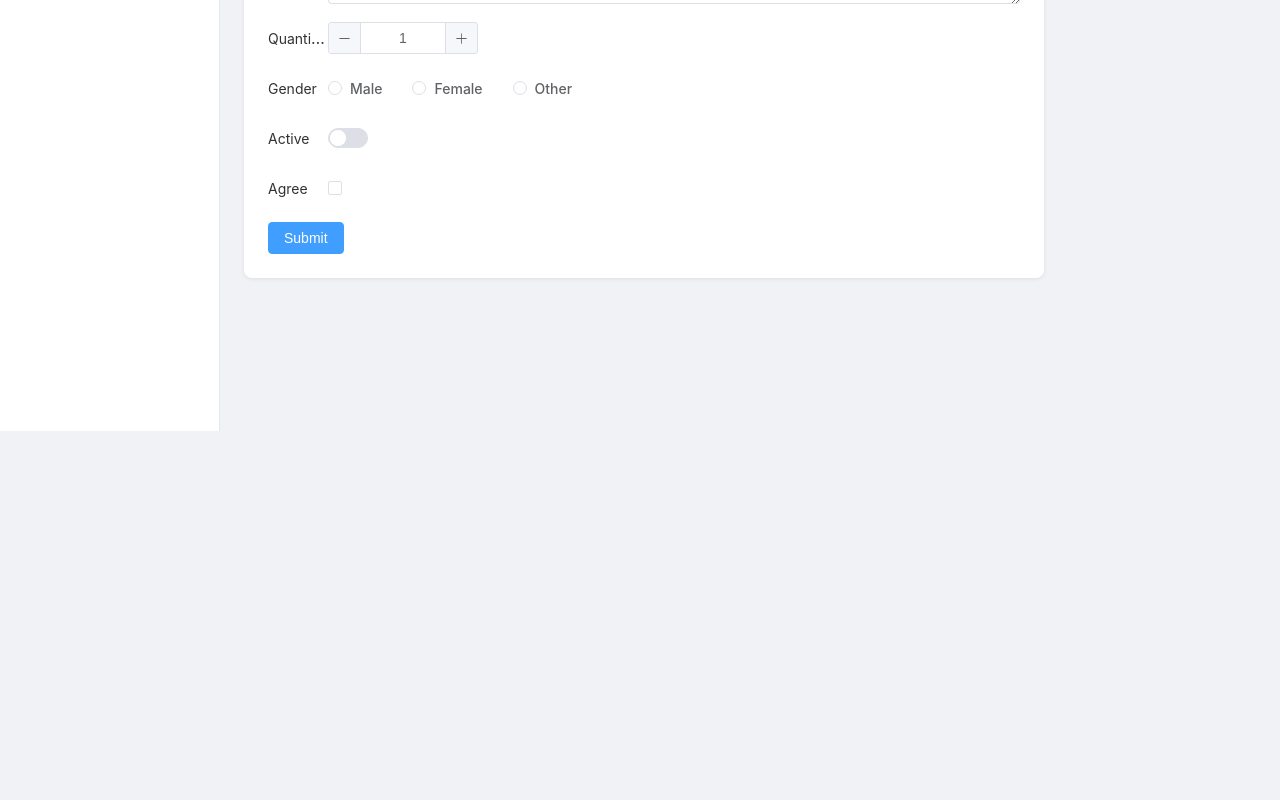
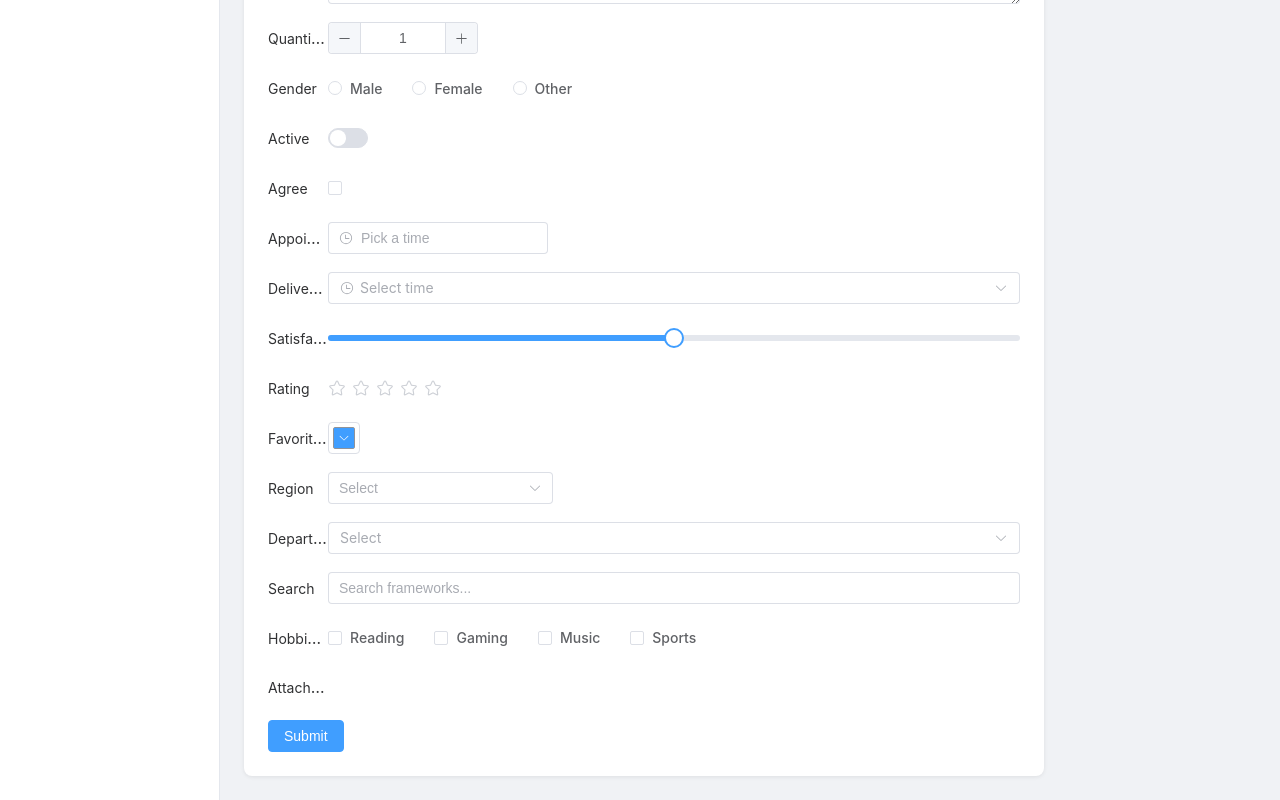
Before and after one commit to dreamllq/d-form, a Vue app in the folder apps/demo/: page /basic-fields in a window 1280 px wide. Shown: the part 369-1169 px from the top of the page. Before the commit the page ends 800 px from the top, so only its background shows below. Built offline with nearby package versions, Linux system fonts and the light colour scheme.

Commit message:
feat(demo): add all 18 Element Plus adapter components to BasicFieldsPage

```diff
--- a/apps/demo/src/pages/BasicFieldsPage.vue
+++ b/apps/demo/src/pages/BasicFieldsPage.vue
@@ -1,7 +1,7 @@
 <template>
   <div class="page">
     <h2 class="page-title">Basic Fields</h2>
-    <p class="page-desc">All 8 Element Plus field types rendered via DForm</p>
+    <p class="page-desc">All 18 Element Plus field types rendered via DForm</p>
 
     <div class="form-card">
       <DForm :schema="schema" :initial-values="initialValues" @submit="handleSubmit">
@@ -13,6 +13,16 @@
         <DFormItem name="gender" :schema="schema.properties.gender" />
         <DFormItem name="active" :schema="schema.properties.active" />
         <DFormItem name="agree" :schema="schema.properties.agree" />
+        <DFormItem name="appointmentTime" :schema="schema.properties.appointmentTime" />
+        <DFormItem name="deliveryTime" :schema="schema.properties.deliveryTime" />
+        <DFormItem name="satisfaction" :schema="schema.properties.satisfaction" />
+        <DFormItem name="rating" :schema="schema.properties.rating" />
+        <DFormItem name="favoriteColor" :schema="schema.properties.favoriteColor" />
+        <DFormItem name="region" :schema="schema.properties.region" />
+        <DFormItem name="department" :schema="schema.properties.department" />
+        <DFormItem name="search" :schema="schema.properties.search" />
+        <DFormItem name="hobbies" :schema="schema.properties.hobbies" />
+        <DFormItem name="attachments" :schema="schema.properties.attachments" />
         <el-button type="primary" native-type="submit">Submit</el-button>
       </DForm>
     </div>
@@ -29,6 +39,17 @@ import { ref } from 'vue'
 import { DForm, DFormItem } from '@d-form/vue'
 import type { FormSchema } from '@d-form/shared'
 import { ElButton } from 'element-plus'
+
+const fetchSuggestions = (queryString: string, cb: any) => {
+  const results = [
+    { value: 'Vue' },
+    { value: 'React' },
+    { value: 'Angular' },
+    { value: 'Svelte' },
+    { value: 'Solid' },
+  ].filter((item) => item.value.toLowerCase().includes(queryString.toLowerCase()))
+  cb(results)
+}
 
 const schema: FormSchema = {
   type: 'object',
@@ -69,6 +90,122 @@ const schema: FormSchema = {
     },
     active: { type: 'boolean', component: 'switch', title: 'Active' },
     agree: { type: 'boolean', component: 'checkbox', title: 'Agree' },
+    appointmentTime: {
+      type: 'string',
+      component: 'time-picker',
+      title: 'Appointment Time',
+      componentProps: { placeholder: 'Pick a time' },
+    },
+    deliveryTime: {
+      type: 'string',
+      component: 'time-select',
+      title: 'Delivery Time',
+      componentProps: { start: '08:00', step: '00:30', end: '20:00', placeholder: 'Select time' },
+    },
+    satisfaction: {
+      type: 'number',
+      component: 'slider',
+      title: 'Satisfaction',
+      componentProps: { min: 0, max: 100, step: 5 },
+    },
+    rating: {
+      type: 'number',
+      component: 'rate',
+      title: 'Rating',
+    },
+    favoriteColor: {
+      type: 'string',
+      component: 'color-picker',
+      title: 'Favorite Color',
+    },
+    region: {
+      type: 'array',
+      component: 'cascader',
+      title: 'Region',
+      componentProps: {
+        options: [
+          {
+            value: 'china',
+            label: 'China',
+            children: [
+              {
+                value: 'beijing',
+                label: 'Beijing',
+                children: [
+                  { value: 'haidian', label: 'Haidian' },
+                  { value: 'chaoyang', label: 'Chaoyang' },
+                ],
+              },
+              {
+                value: 'shanghai',
+                label: 'Shanghai',
+                children: [
+                  { value: 'pudong', label: 'Pudong' },
+                  { value: "jing'an", label: "Jing'an" },
+                ],
+              },
+            ],
+          },
+        ],
+      },
+    },
+    department: {
+      type: 'string',
+      component: 'tree-select',
+      title: 'Department',
+      componentProps: {
+        data: [
+          {
+            value: 'engineering',
+            label: 'Engineering',
+            children: [
+              { value: 'frontend', label: 'Frontend' },
+              { value: 'backend', label: 'Backend' },
+            ],
+          },
+          {
+            value: 'design',
+            label: 'Design',
+            children: [
+              { value: 'ux', label: 'UX' },
+              { value: 'visual', label: 'Visual' },
+            ],
+          },
+        ],
+      },
+    },
+    search: {
+      type: 'string',
+      component: 'autocomplete',
+      title: 'Search',
+      componentProps: {
+        fetchSuggestions,
+        placeholder: 'Search frameworks...',
+        triggerOnFocus: true,
+      },
+    },
+    hobbies: {
+      type: 'array',
+      component: 'checkbox-group',
+      title: 'Hobbies',
+      componentProps: {
+        options: [
+          { label: 'Reading', value: 'reading' },
+          { label: 'Gaming', value: 'gaming' },
+          { label: 'Music', value: 'music' },
+          { label: 'Sports', value: 'sports' },
+        ],
+      },
+    },
+    attachments: {
+      type: 'array',
+      component: 'upload',
+      title: 'Attachments',
+      componentProps: {
+        action: 'https://run.mocky.io/v3/9d059bf9-4660-45f2-925d-ce80ad6c4d15',
+        listType: 'text',
+      },
+    },
   },
 }
 
@@ -81,6 +218,16 @@ const initialValues = {
   gender: '',
   active: false,
   agree: false,
+  appointmentTime: '',
+  deliveryTime: '',
+  satisfaction: 50,
+  rating: 0,
+  favoriteColor: '#409EFF',
+  region: [],
+  department: '',
+  search: '',
+  hobbies: [],
+  attachments: [],
 }
 
 const submittedValues = ref<Record<string, any> | null>(null)
```
